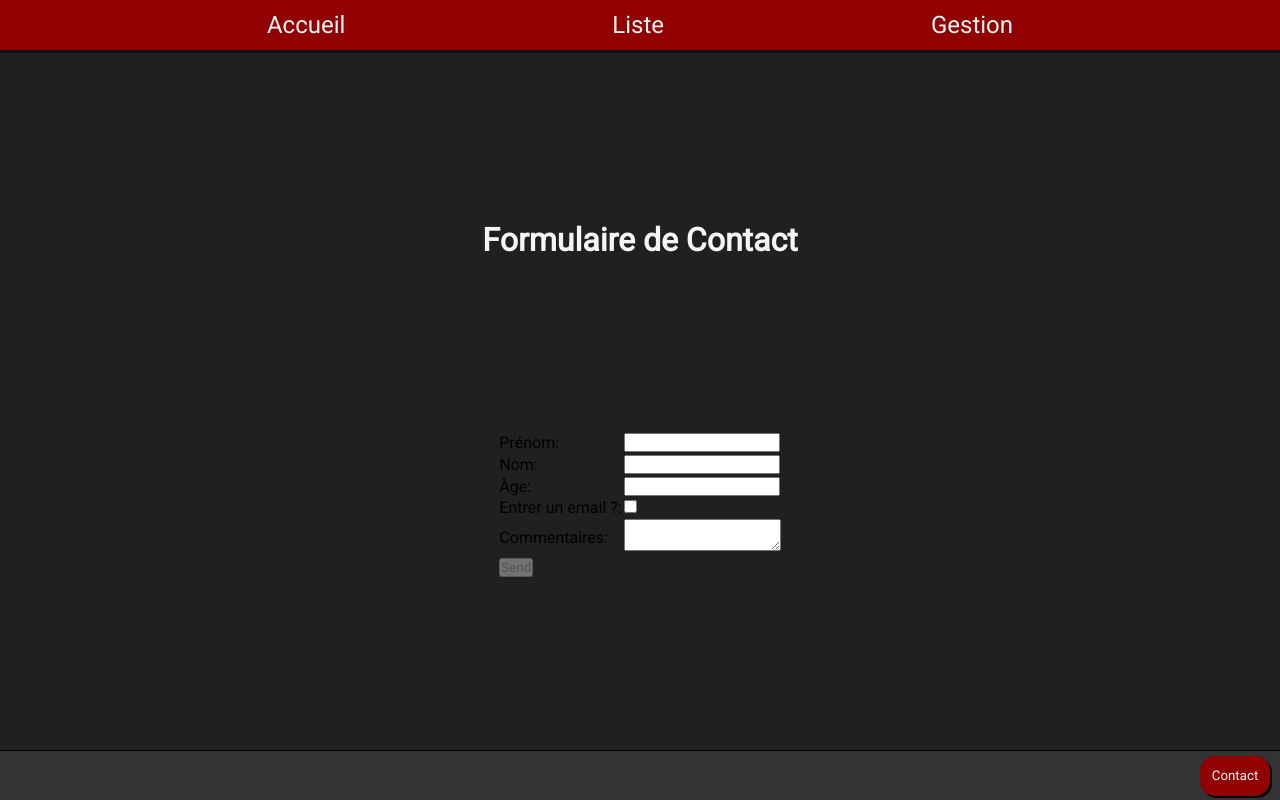
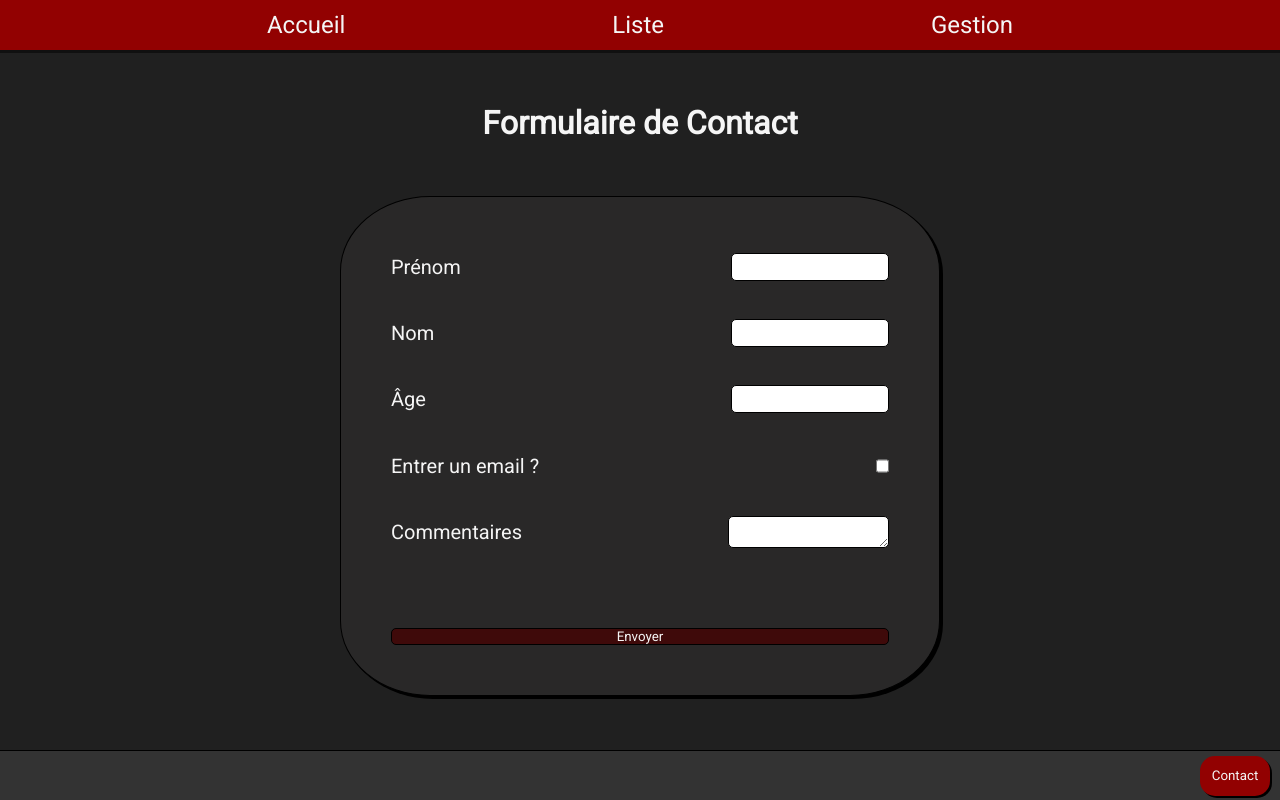
Before and after one commit to pixelexe/exo2-raymond-dan, an Angular app: page /contact in a window 1280 px wide. Built offline with nearby package versions, Linux system fonts and the light colour scheme.

Commit message:
contact style and variables

```diff
--- a/src/app/app.component.css
+++ b/src/app/app.component.css
@@ -1,4 +1,4 @@
 div {
-    background-color: var(--main-bg-background);
+    background-color: var(--main-bg);
     height: calc(100vh - 100px);
 }
--- a/src/app/contact/contact.component.css
+++ b/src/app/contact/contact.component.css
@@ -1,4 +1,4 @@
-.form-body {
+.form-page {
     height: 100%;
     width: 100%;
     display: flex;
@@ -10,3 +10,54 @@
 h1 {
     color : whitesmoke;
 }
+
+.form-body {
+    border: 1px black solid;
+    border-radius: 15%;
+    box-shadow: black 3px 3px;
+    background-color: var(--lighter-bg);
+    display: flex;
+    height: 500px;
+    width: 600px;
+    padding: 50px;
+    flex-direction: column;
+    justify-content: space-between;
+    color: whitesmoke;
+}
+
+.form-field {
+    display: flex;
+    justify-content: space-between;
+    align-items: center;
+    height: 2em;
+    font-size: 20px;
+}
+
+input {
+    border: 1px black solid;
+    border-radius: 5px;
+    height:70%;
+    padding-left: 4px;
+}
+
+textarea {
+    border: 1px black solid;
+    border-radius: 5px;
+    padding-left: 4px;
+}
+
+
+
+button {
+    background-color: var(--main-red);
+    border-radius: 5px;
+    border : black 1px solid;
+    margin-top: 50px;
+    color: whitesmoke;
+    cursor: pointer;
+}
+
+button:disabled{
+    background-color: var(--disabled-red);
+    cursor: not-allowed;
+}
--- a/src/app/contact/contact.component.html
+++ b/src/app/contact/contact.component.html
@@ -1,36 +1,35 @@
-<div class="form-body">
+<div class="form-page">
     <h1>Formulaire de Contact</h1>
     <form [formGroup]="formContact" (ngSubmit)="onSubmit()">
-        <table>
-            <tr>
-                <td><label for="prenom">Prénom:</label></td>
-                <td><input type="text" id="prenom" formControlName="prenom"></td>
-            </tr>
-            <tr>
-                <td><label for="nom">Nom:</label></td>
-                <td><input type="text" id="nom" formControlName="nom"></td>
-            </tr>
-            <tr>
-                <td><label for="age">Âge:</label></td>
-                <td><input type="number" id="age" formControlName="age"></td>
-            </tr>
-            <tr>
-                <td><label for="has-email">Entrer un email ?:</label></td>
-                <td><input (change)="addMailValidator()" type="checkbox" id="has-email" formControlName="hasEmail"></td>
-            </tr>
+        <div class="form-body">
+            <div class="form-field">
+                <label for="prenom">Prénom</label>
+                <input type="text" id="prenom" formControlName="prenom">
+            </div>
+            <div class="form-field">
+                <label for="nom">Nom</label>
+                <input type="text" id="nom" formControlName="nom">
+            </div>
+            <div class="form-field">
+                <label for="age">Âge</label>
+                <input type="number" id="age" formControlName="age">
+            </div>
+            <div class="form-field">
+                <label for="has-email">Entrer un email ?</label>
+                <input (change)="addMailValidator()" type="checkbox" id="has-email" formControlName="hasEmail">
+            </div>
             @if (this.formContact.getRawValue().hasEmail) {
-                <tr>
-                    <td><label for="email">Email:</label></td>
-                    <td><input type="text" id="email" formControlName="email"></td>
-                </tr>
+                <div class="form-field">
+                    <label for="email">Email:</label>
+                    <input type="text" id="email" formControlName="email">
+            </div>
             }
-            <tr>
-                <td><label for="commentaire">Commentaires:</label></td>
-                <td><textarea id="commentaire" formControlName="commentaire"></textarea></td>
-            </tr>
-            <tr>
-                <td><button routerLink="/accueil" type="submit" [disabled]="!formContact.valid">Send</button></td>
-            </tr>
-        </table>
+            <div class="form-field">
+                <label for="commentaire">Commentaires</label>
+                <textarea id="commentaire" formControlName="commentaire"></textarea>
+            </div>
+
+            <button routerLink="/accueil" type="submit" [disabled]="!formContact.valid">Envoyer</button>
+        </div>
     </form>
 </div>
--- a/src/app/footer/footer.component.css
+++ b/src/app/footer/footer.component.css
@@ -5,7 +5,7 @@ footer {
     bottom:0;
     width:100%;
     text-align: center;
-    background-color: #333;
+    background-color: var(--footer-bg);
     border-top: black 1px solid;
 }
 
@@ -25,6 +25,6 @@ button{
     cursor: pointer;
     border: none;
     box-shadow: 2px 2px black;
-    background-color: #920101;
+    background-color: var(--main-red);
     color: whitesmoke;
 }
--- a/src/app/header/header.component.css
+++ b/src/app/header/header.component.css
@@ -3,7 +3,7 @@ header {
     display: flex;
     align-items: center;
     justify-content: center;
-    background-color: #920101;
+    background-color: var(--main-red);
 }
 
 ul {
--- a/src/styles.css
+++ b/src/styles.css
@@ -5,7 +5,12 @@
     padding: 0;
     box-sizing: border-box;
 
-    --main-bg-background :  #202020;
+    --main-bg:  #202020;
+    --lighter-bg: #292828;
+    --footer-bg: #333;
+
+    --main-red: #920101;
+    --disabled-red: #3f0a0a;
 
     font-family: Roboto, system-ui;
 }
```
